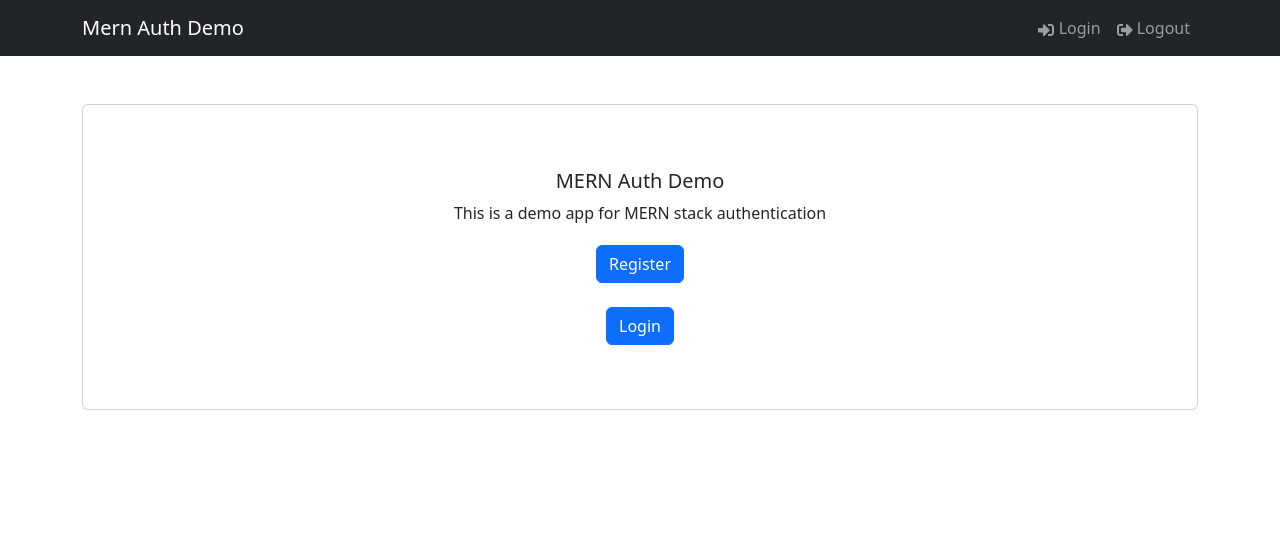
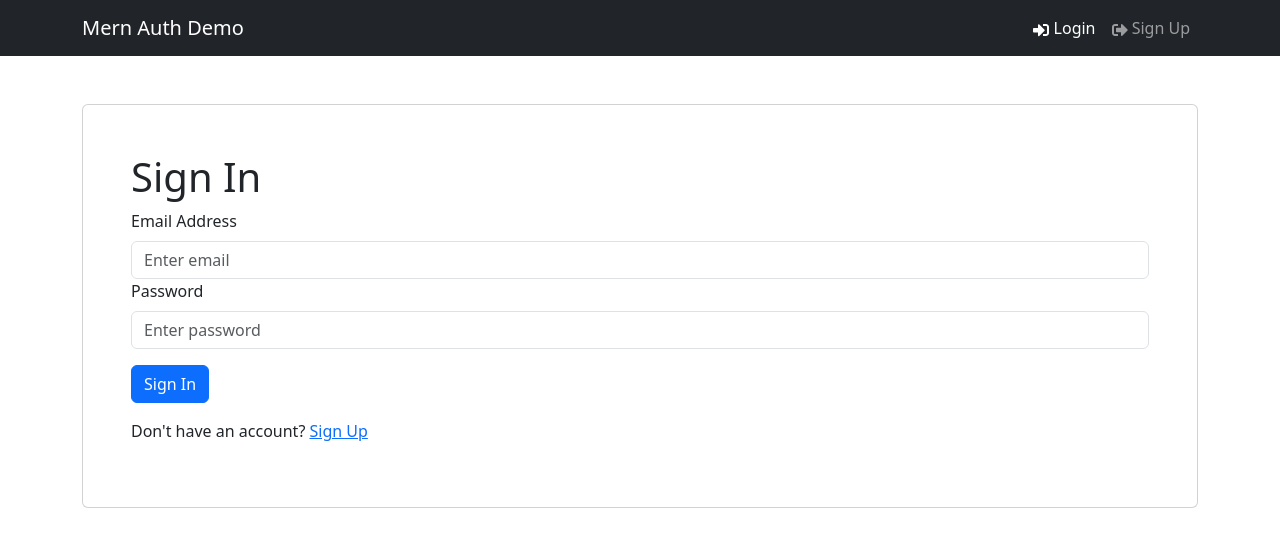
Before and after one commit to alexh3422/userAuthentication, a React (Vite) app in the folder frontend/: page /login in a window 1280 px wide. Shown: the top 546 px of the page. Built offline with nearby package versions, Linux system fonts and the light colour scheme.

Commit message:
login screen created

```diff
--- a/frontend/package.json
+++ b/frontend/package.json
@@ -14,7 +14,9 @@
     "react": "^18.2.0",
     "react-bootstrap": "^2.7.4",
     "react-dom": "^18.2.0",
-    "react-icons": "^4.9.0"
+    "react-icons": "^4.9.0",
+    "react-router-bootstrap": "^0.26.2",
+    "react-router-dom": "^6.11.2"
   },
   "devDependencies": {
     "@types/react": "^18.0.37",
--- a/frontend/src/App.jsx
+++ b/frontend/src/App.jsx
@@ -1,11 +1,14 @@
+import { Outlet } from "react-router-dom";
+import { Container } from "react-bootstrap";
 import Header from "./components/header";
-import HomeScreen from "./screens/HomeScreen";
 
 function App() {
   return (
     <>
       <Header />
-      <HomeScreen />
+      <Container>
+        <Outlet />
+      </Container>
     </>
   );
 }
--- /dev/null
+++ b/frontend/src/components/FormContainer.jsx
@@ -0,0 +1,15 @@
+import { Container, Row, Col } from "react-bootstrap";
+
+const FormContainer = ({ children }) => {
+  return (
+    <Container>
+      <Row className="justify-content-md-center mt-5">
+        <Col xs={12} ms={6} className="card p-5">
+          {children}
+        </Col>
+      </Row>
+    </Container>
+  );
+};
+
+export default FormContainer;
--- a/frontend/src/components/Header.jsx
+++ b/frontend/src/components/Header.jsx
@@ -1,21 +1,28 @@
 import { Navbar, Nav, Container } from "react-bootstrap";
 import { FaSignInAlt, FaSignOutAlt } from "react-icons/fa";
+import { LinkContainer } from "react-router-bootstrap";
 
 const Header = () => {
   return (
     <Navbar bg="dark" variant="dark" expand="lg">
       <Container>
-        <Navbar.Brand href="/">Mern Auth Demo</Navbar.Brand>
+        <LinkContainer to="/">
+          <Navbar.Brand>Mern Auth Demo</Navbar.Brand>
+        </LinkContainer>
         <Navbar.Toggle aria-controls="basic-navbar-nav" />
         <Navbar.Collapse>
           <Nav className="me-auto"></Nav>
           <Nav>
-            <Nav.Link href="/login">
-              <FaSignInAlt /> Login
-            </Nav.Link>
-            <Nav.Link href="/logout">
-              <FaSignOutAlt /> Logout
-            </Nav.Link>
+            <LinkContainer to="/login">
+              <Nav.Link>
+                <FaSignInAlt /> Login
+              </Nav.Link>
+            </LinkContainer>
+            <LinkContainer to="/signup">
+              <Nav.Link>
+                <FaSignOutAlt /> Sign Up
+              </Nav.Link>
+            </LinkContainer>
           </Nav>
         </Navbar.Collapse>
       </Container>
--- a/frontend/src/components/Hero.jsx
+++ b/frontend/src/components/Hero.jsx
@@ -1,4 +1,5 @@
 import { Container, Card, Button } from "react-bootstrap";
+import { LinkContainer } from "react-router-bootstrap";
 
 const Hero = () => {
   return (
@@ -10,14 +11,13 @@ const Hero = () => {
             This is a demo app for MERN stack authentication
           </Card.Text>
           <div className="heroButtons">
-            <Button variant="primary" href="/register">
-              Register
-            </Button>
-            <span className="px-2"></span>
+            <LinkContainer to="/login">
+              <Button variant="primary">Login</Button>
+            </LinkContainer>
             <br></br>
-            <Button variant="primary" href="/login">
-              Login
-            </Button>
+            <LinkContainer to="/signup">
+              <Button variant="primary">Register</Button>
+            </LinkContainer>
           </div>
         </Card.Body>
       </Card>
--- a/frontend/src/main.jsx
+++ b/frontend/src/main.jsx
@@ -1,11 +1,28 @@
 import React from "react";
 import ReactDOM from "react-dom/client";
+import {
+  createBrowserRouter,
+  createRoutesFromElements,
+  Route,
+  RouterProvider,
+} from "react-router-dom";
 import App from "./App.jsx";
 import "bootstrap/dist/css/bootstrap.min.css";
 import "./index.css";
+import HomeScreen from "./screens/HomeScreen.jsx";
+import LoginScreen from "./screens/LoginScreen.jsx";
+
+const router = createBrowserRouter(
+  createRoutesFromElements(
+    <Route path="/" element={<App />}>
+      <Route index={true} path="/" element={<HomeScreen />} />
+      <Route path="/login" element={<LoginScreen />} />
+    </Route>
+  )
+);
 
 ReactDOM.createRoot(document.getElementById("root")).render(
   <React.StrictMode>
-    <App />
+    <RouterProvider router={router} />
   </React.StrictMode>
 );
--- /dev/null
+++ b/frontend/src/screens/LoginScreen.jsx
@@ -0,0 +1,52 @@
+import { useState } from "react";
+import { Link } from "react-router-dom";
+import { Form, Button, Row, Col } from "react-bootstrap";
+import FormContainer from "../components/formContainer";
+
+const LoginScreen = () => {
+  const [email, setEmail] = useState("");
+  const [password, setPassword] = useState("");
+
+  const submitHandler = async (e) => {
+    e.preventDefault();
+    console.log("submit");
+  };
+
+  return (
+    <FormContainer>
+      <h1>Sign In</h1>
+      <Form onSubmit={submitHandler}>
+        <Form.Group controlId="email">
+          <Form.Label>Email Address</Form.Label>
+          <Form.Control
+            type="email"
+            placeholder="Enter email"
+            value={email}
+            onChange={(e) => setEmail(e.target.value)}
+            required
+          ></Form.Control>
+        </Form.Group>
+        <Form.Group controlId="password">
+          <Form.Label>Password</Form.Label>
+          <Form.Control
+            type="password"
+            placeholder="Enter password"
+            value={password}
+            onChange={(e) => setPassword(e.target.value)}
+            required
+          ></Form.Control>
+        </Form.Group>
+        <Button type="submit" variant="primary" className="mt-3">
+          Sign In
+        </Button>
+        <Row className="py-3">
+          <Col>
+            Don't have an account? <Link to="/signup">Sign Up</Link>
+          </Col>
+        </Row>
+      </Form>
+    </FormContainer>
+  );
+};
+
+export default LoginScreen;
```
Also changed, not shown: 1 other file (tests, documents, lock files or other folders).
